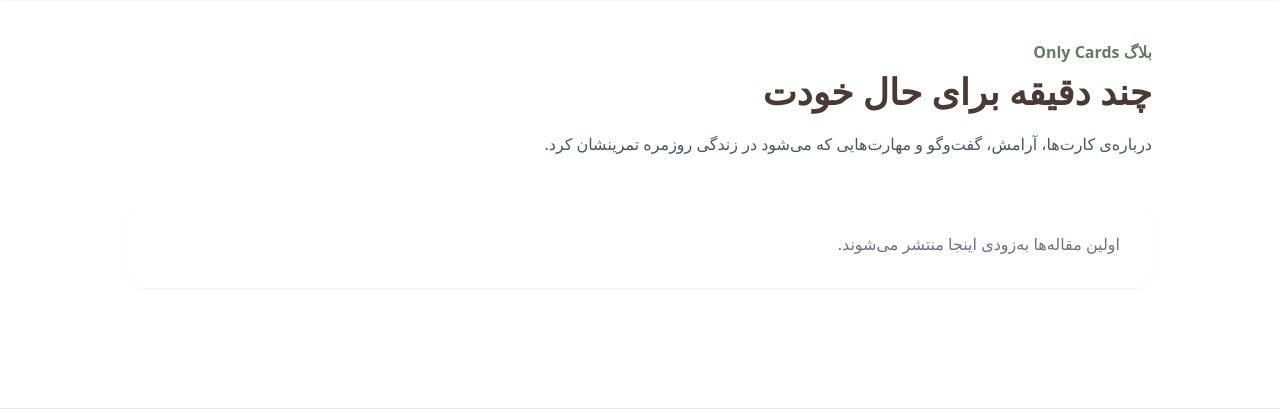
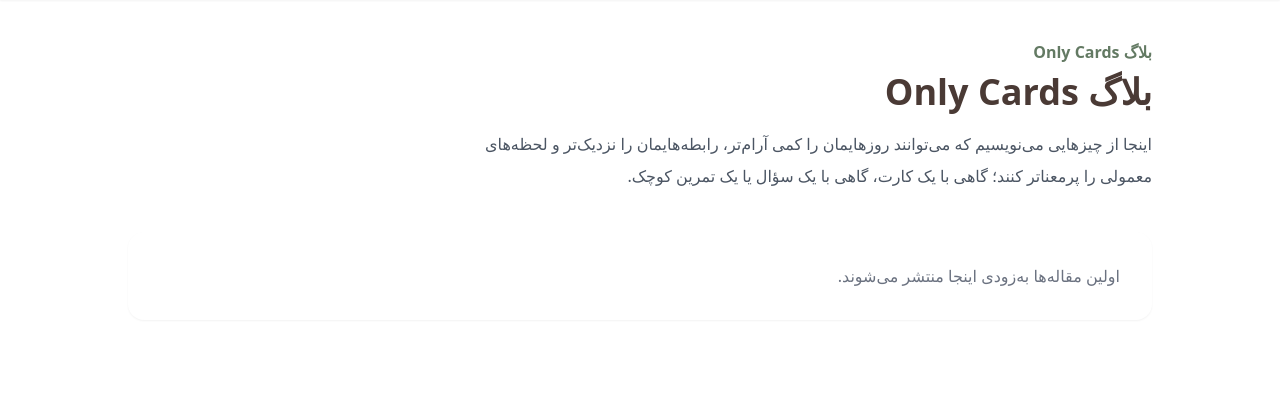
Before and after one commit to itshalle/mycards, a Flask app: page /blog in a window 1280 px wide. Shown: the part 64-473 px from the top of the page. Run offline with Flask 3, Linux system fonts and the light colour scheme; some libraries are stand-ins or nearby versions.

Commit message:
Update blog introduction

```diff
--- a/templates/blog.html
+++ b/templates/blog.html
@@ -4,9 +4,9 @@
 <section class="max-w-5xl mx-auto">
     <div class="mb-10">
         <p class="text-[#637A63] font-semibold mb-2">بلاگ Only Cards</p>
-        <h1 class="text-3xl md:text-4xl font-bold text-[#4A3A35] mb-4">چند دقیقه برای حال خودت</h1>
+        <h1 class="text-3xl md:text-4xl font-bold text-[#4A3A35] mb-4">بلاگ Only Cards</h1>
         <p class="text-gray-600 leading-8 max-w-2xl">
-            درباره‌ی کارت‌ها، آرامش، گفت‌وگو و مهارت‌هایی که می‌شود در زندگی روزمره تمرینشان کرد.
+            اینجا از چیزهایی می‌نویسیم که می‌توانند روزهایمان را کمی آرام‌تر، رابطه‌هایمان را نزدیک‌تر و لحظه‌های معمولی را پرمعناتر کنند؛ گاهی با یک کارت، گاهی با یک سؤال یا یک تمرین کوچک.
         </p>
     </div>
 
```
